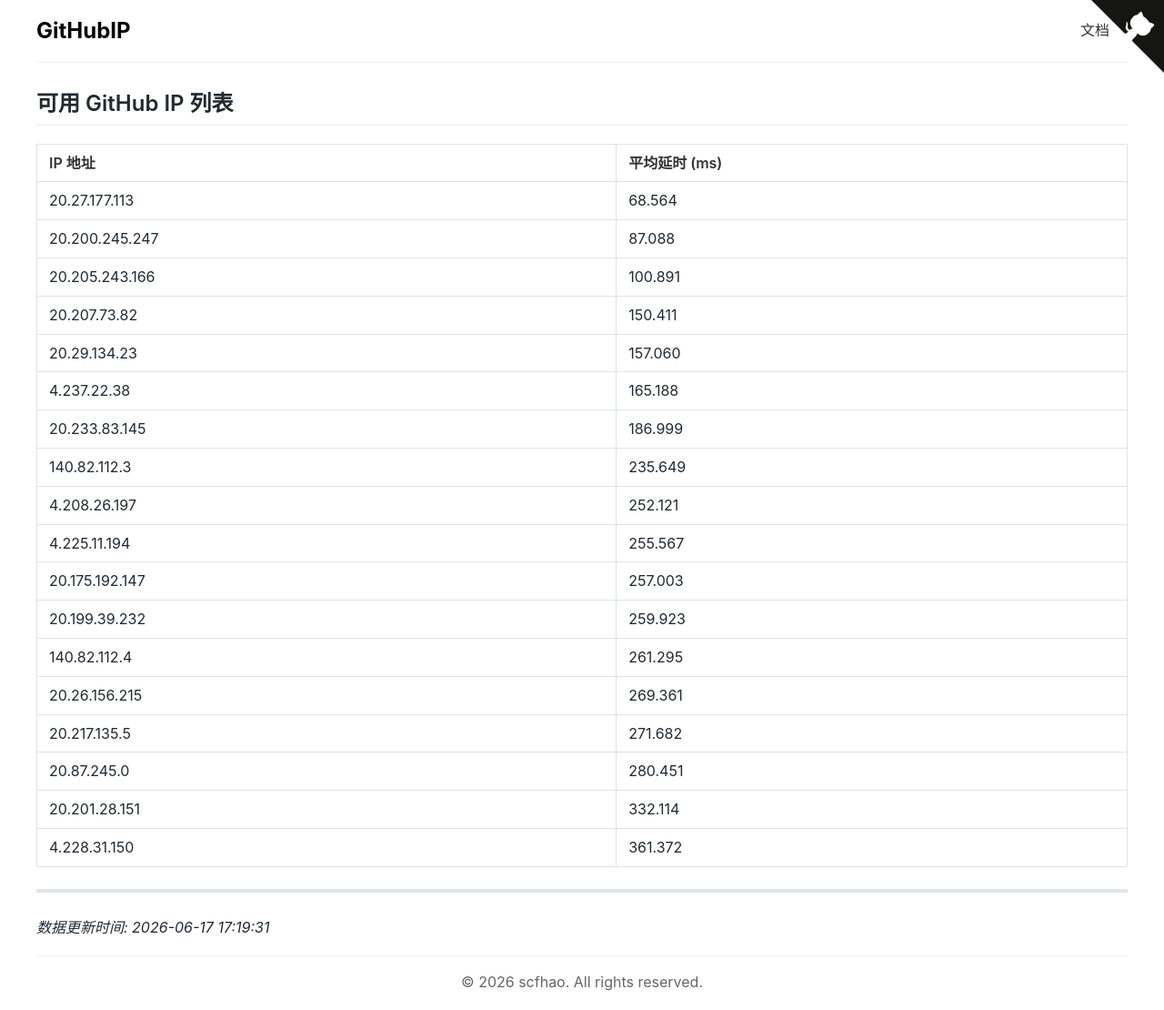
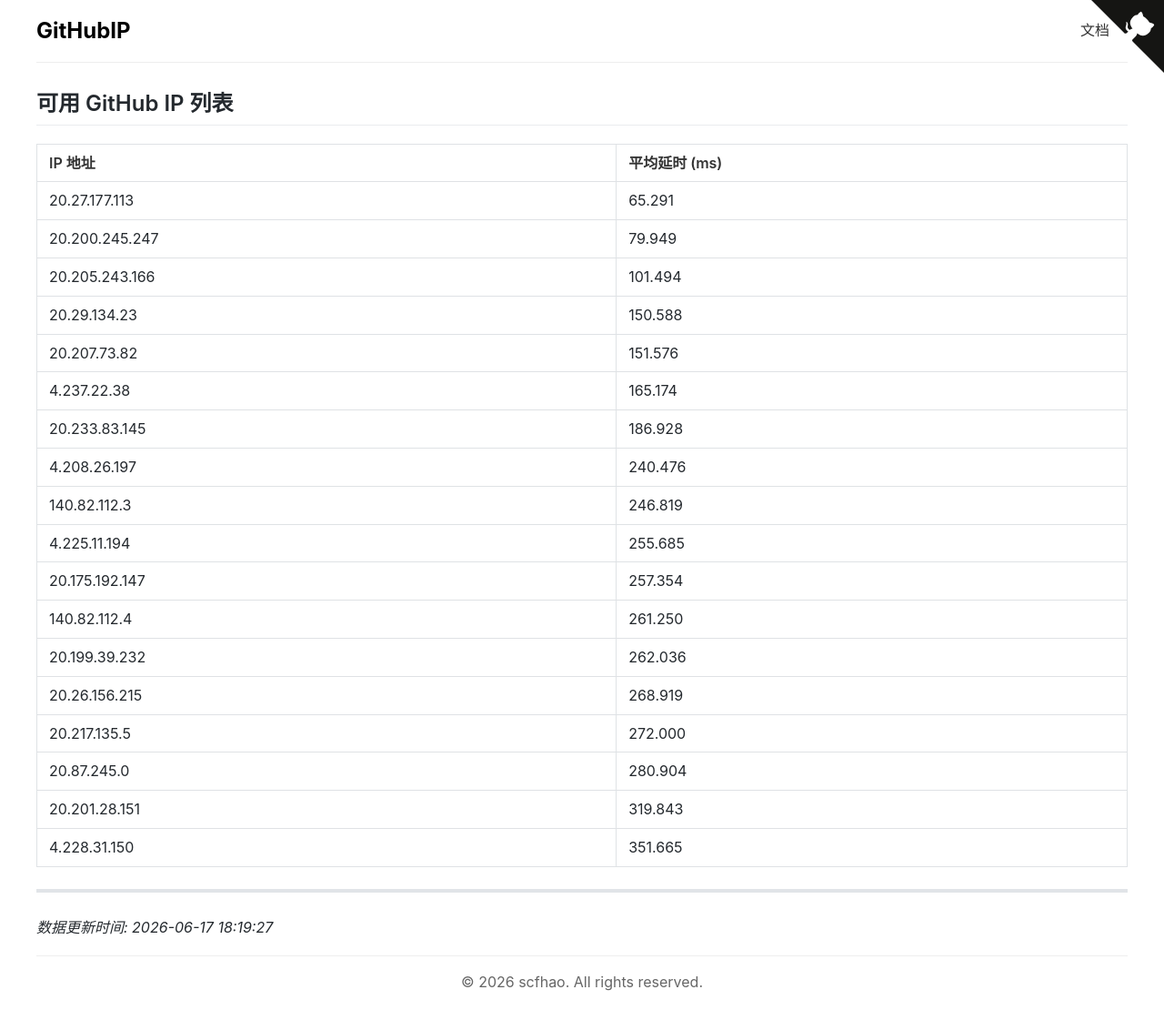
Before and after one commit to scfhao/GitHubIP, a Jekyll site: the page built from index.md, in a window 1280 px wide. Shown: the whole page at 91% size. Built offline with Jekyll 4.4.1, drawn with Linux system fonts in a browser that asks for light colours.

Commit message:
自动脚本执行 - 2026-06-17 18:19:27

```diff
--- a/index.md
+++ b/index.md
@@ -1,32 +1,32 @@
 ---
 layout: home
 title: GitHub IP 列表
-date: 2026-06-17 17:19:31
+date: 2026-06-17 18:19:27
 ---
 
 ## 可用 GitHub IP 列表
 
 | IP 地址 | 平均延时 (ms) |
 |---------|--------------|
-| 20.27.177.113 | 68.564 |
-| 20.200.245.247 | 87.088 |
-| 20.205.243.166 | 100.891 |
-| 20.207.73.82 | 150.411 |
-| 20.29.134.23 | 157.060 |
-| 4.237.22.38 | 165.188 |
-| 20.233.83.145 | 186.999 |
-| 140.82.112.3 | 235.649 |
-| 4.208.26.197 | 252.121 |
-| 4.225.11.194 | 255.567 |
-| 20.175.192.147 | 257.003 |
-| 20.199.39.232 | 259.923 |
-| 140.82.112.4 | 261.295 |
-| 20.26.156.215 | 269.361 |
-| 20.217.135.5 | 271.682 |
-| 20.87.245.0 | 280.451 |
-| 20.201.28.151 | 332.114 |
-| 4.228.31.150 | 361.372 |
+| 20.27.177.113 | 65.291 |
+| 20.200.245.247 | 79.949 |
+| 20.205.243.166 | 101.494 |
+| 20.29.134.23 | 150.588 |
+| 20.207.73.82 | 151.576 |
+| 4.237.22.38 | 165.174 |
+| 20.233.83.145 | 186.928 |
+| 4.208.26.197 | 240.476 |
+| 140.82.112.3 | 246.819 |
+| 4.225.11.194 | 255.685 |
+| 20.175.192.147 | 257.354 |
+| 140.82.112.4 | 261.250 |
+| 20.199.39.232 | 262.036 |
+| 20.26.156.215 | 268.919 |
+| 20.217.135.5 | 272.000 |
+| 20.87.245.0 | 280.904 |
+| 20.201.28.151 | 319.843 |
+| 4.228.31.150 | 351.665 |
 
 ---
 
-*数据更新时间: 2026-06-17 17:19:31*
+*数据更新时间: 2026-06-17 18:19:27*
```
